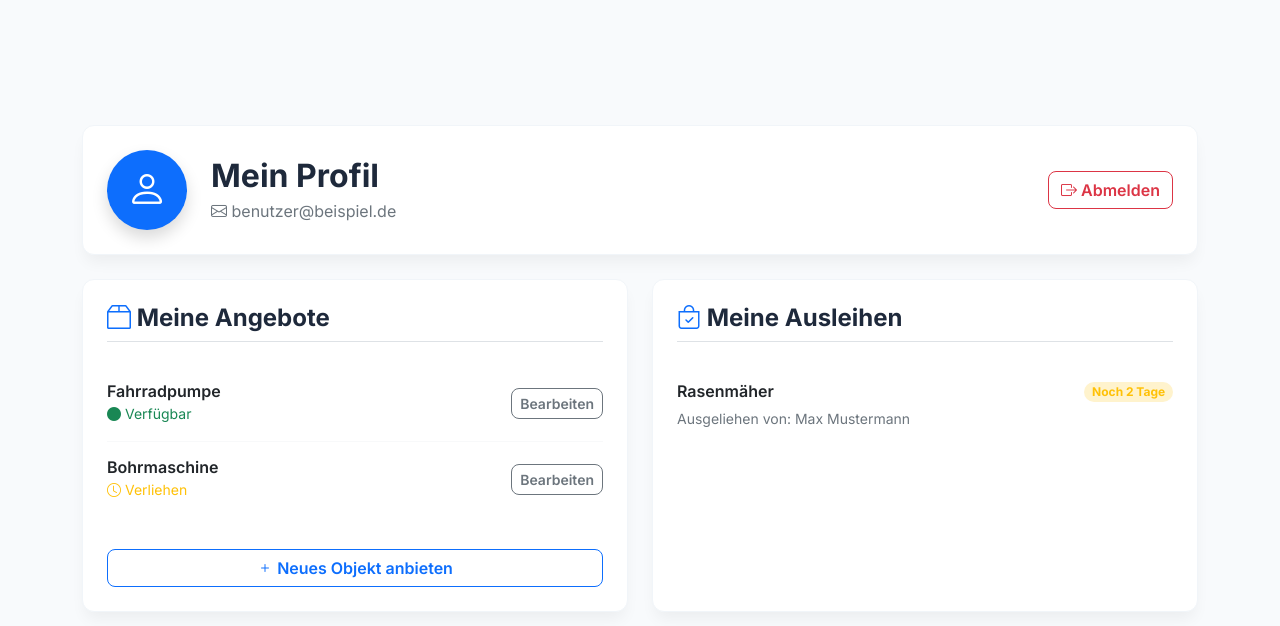
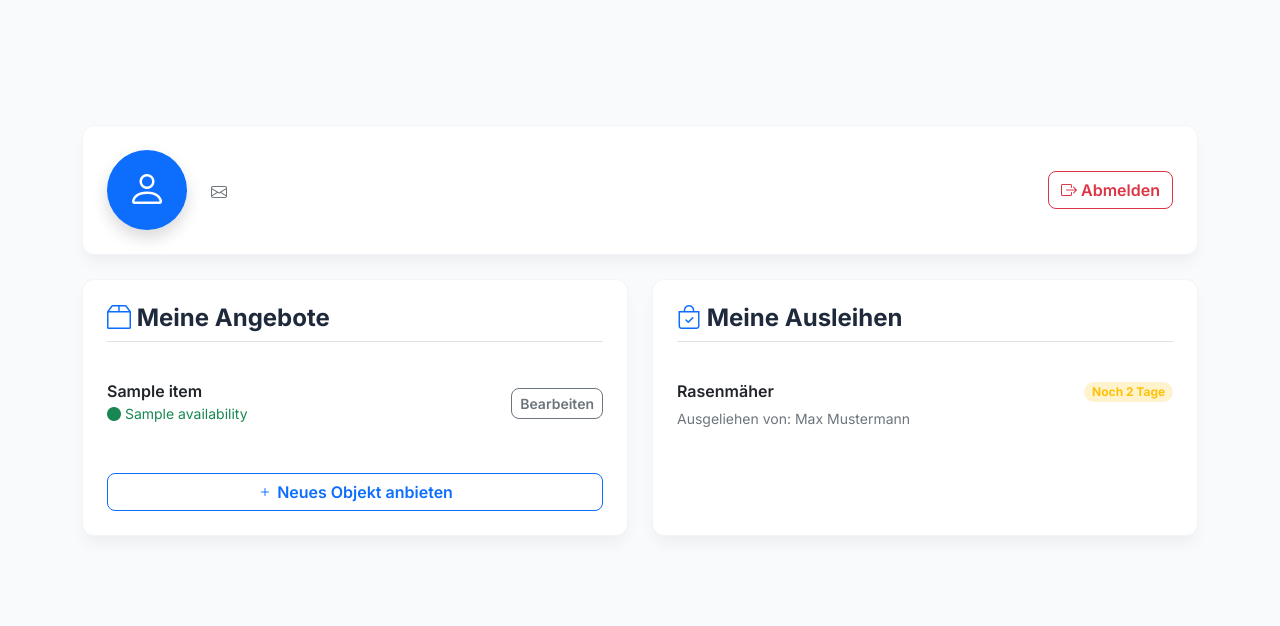
Before and after one commit to wendysharonial-sudo/Locallend-Gruppe-5, a Flask app: template templates/profile.html in a window 1280 px wide. Shown: the part 63-689 px from the top of the page. Run offline with Flask 3, Linux system fonts and the light colour scheme; the template is opened without the code that fills it: most values are stand-ins (such as "Sample title", 1, 10 or a date in 2020).

Commit message:
Profilseite mithilfe von Jinja2-Variablen und einer Elementschleife dynamisch gestalten

```diff
--- a/templates/profile.html
+++ b/templates/profile.html
@@ -14,8 +14,8 @@
                 </div>
             </div>
             <div class="col">
-                <h2 class="fw-bold mb-1">Mein Profil</h2>
-                <p class="text-secondary mb-0"><i class="bi bi-envelope"></i> benutzer@beispiel.de</p>
+                <h2 class="fw-bold mb-1">{{ user.first_name }} {{ user.last_name }}</h2>
+                <p class="text-secondary mb-0"><i class="bi bi-envelope"></i> {{ user.email }}</p>
             </div>
             <div class="col-auto text-end">
                 <!-- Abmelden-Button (Logout) -->
@@ -33,24 +33,16 @@
                 <h4 class="fw-bold mb-4 border-bottom pb-2"><i class="bi bi-box2 text-primary"></i> Meine Angebote</h4>
 
                 <ul class="list-group list-group-flush">
-                    <!-- Platzhalter-Item 1 -->
-                    <li
-                        class="list-group-item d-flex justify-content-between align-items-center px-0 py-3 border-light">
+                    {% for item in items %}
+                    <li class="list-group-item d-flex justify-content-between align-items-center px-0 py-3 border-light">
                         <div>
-                            <h6 class="mb-0 fw-semibold">Fahrradpumpe</h6>
-                            <small class="text-success"><i class="bi bi-circle-fill"></i> Verfügbar</small>
+                            <h6 class="mb-0 fw-semibold">{{ item.title }}</h6>
+                            <small class="text-success"><i class="bi bi-circle-fill"></i> {{ item.availability }}</small>
                         </div>
-                        <button class="btn btn-sm btn-outline-secondary btn-custom">Bearbeiten</button>
+                        <a href="/edit_item/{{ item.item_id }}"
+                            class="btn btn-sm btn-outline-secondary btn-custom">Bearbeiten</a>
                     </li>
-                    <!-- Platzhalter-Item 2 -->
-                    <li
-                        class="list-group-item d-flex justify-content-between align-items-center px-0 py-3 border-light">
-                        <div>
-                            <h6 class="mb-0 fw-semibold">Bohrmaschine</h6>
-                            <small class="text-warning"><i class="bi bi-clock"></i> Verliehen</small>
-                        </div>
-                        <button class="btn btn-sm btn-outline-secondary btn-custom">Bearbeiten</button>
-                    </li>
+                    {% endfor %}
                 </ul>
 
                 <div class="mt-4 pt-2 text-center">
```
